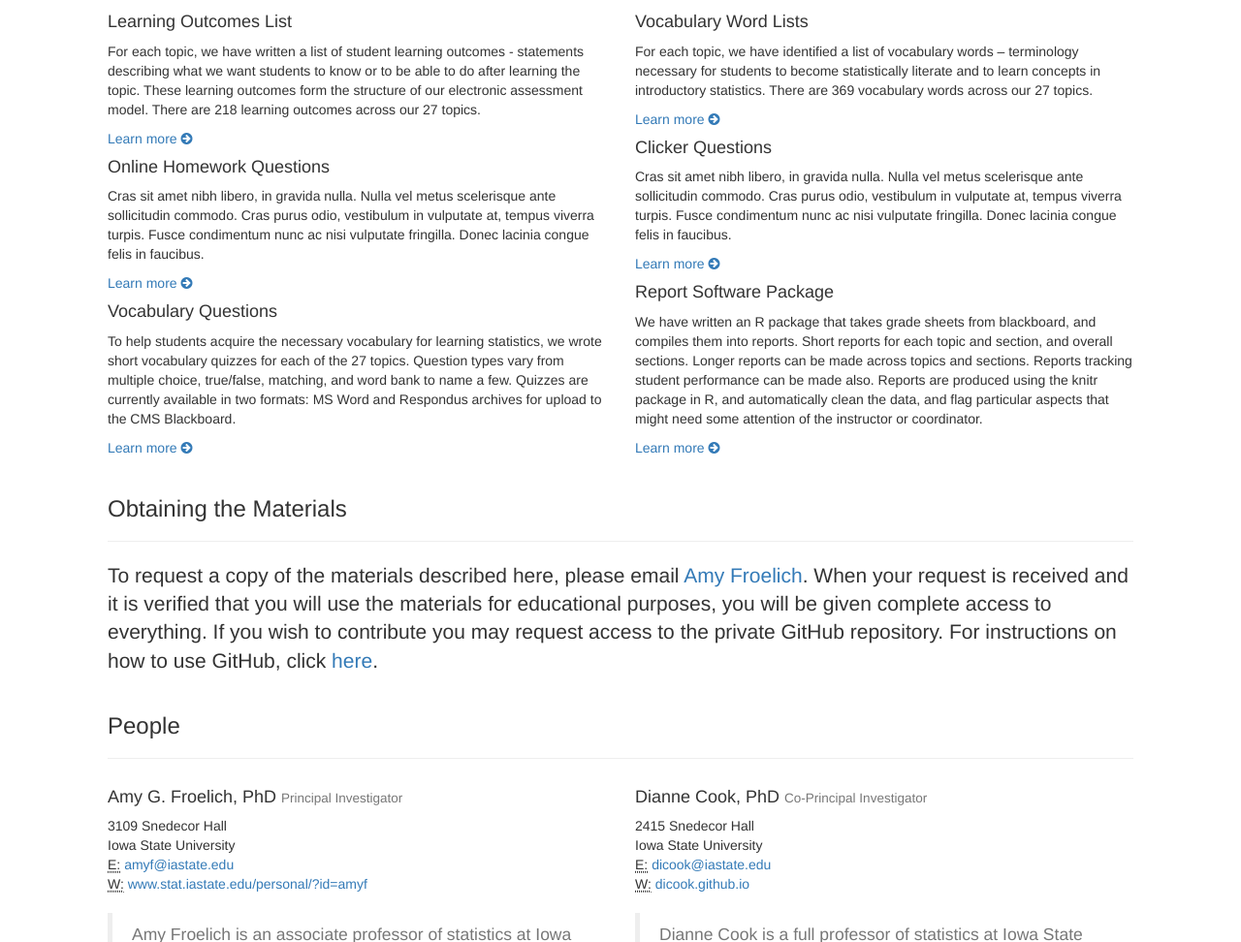
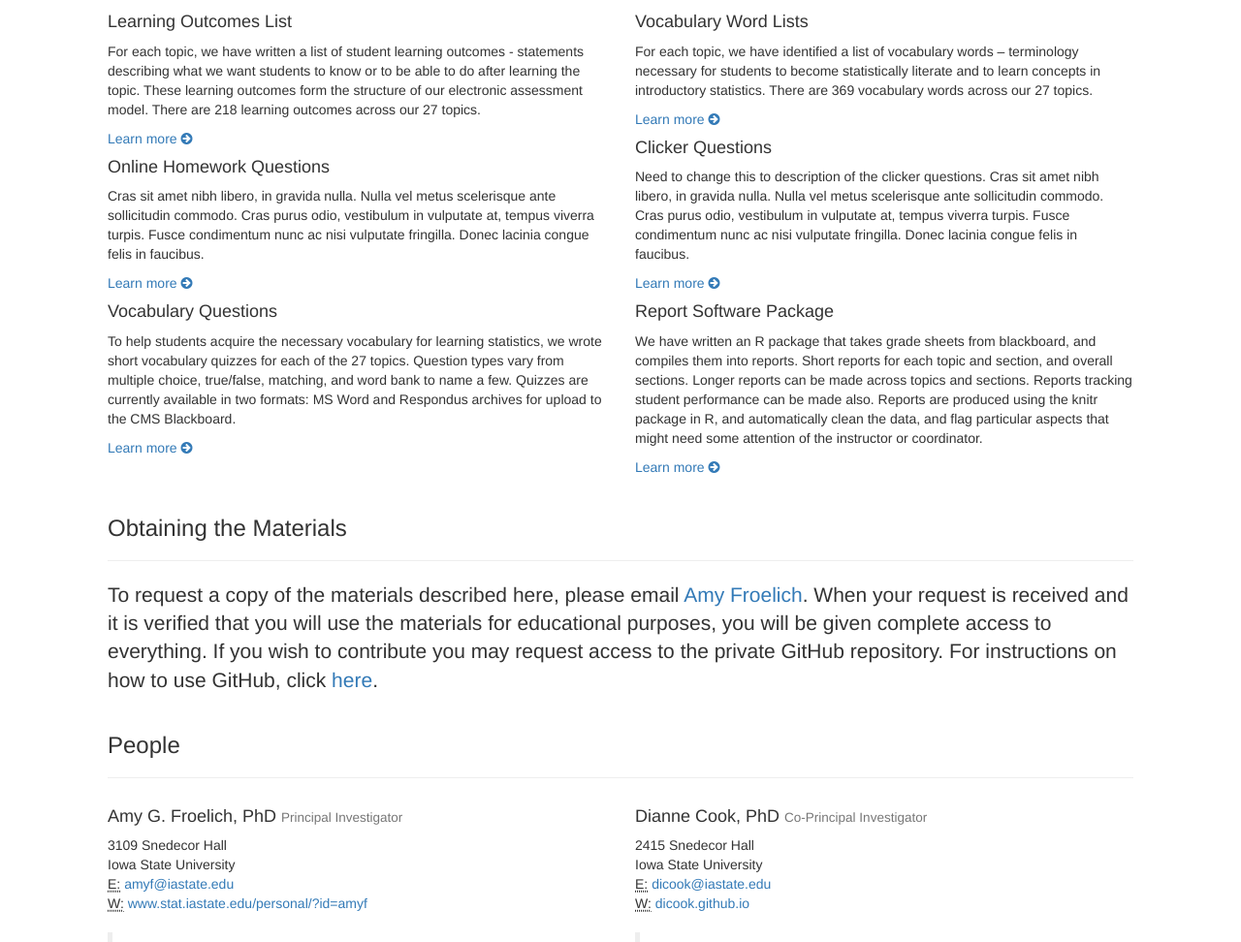
Before and after one commit to introstat/introstat.github.io, a plain HTML site: page index.html in a window 1280 px wide. Shown: the part 954-1926 px from the top of the page at 97% size. Drawn offline with nearby package versions, Linux system fonts and the light colour scheme.

Commit message:
testing changes

```diff
--- a/index.html
+++ b/index.html
@@ -294,7 +294,7 @@
          <a href="vocabwords.html">Learn more <i class="fa fa-arrow-circle-right"></i></a>
 
          <h4>Clicker Questions</h4>
-         <p>Cras sit amet nibh libero, in gravida nulla. Nulla vel metus scelerisque ante sollicitudin commodo. Cras purus odio, vestibulum in vulputate at, tempus viverra turpis. Fusce condimentum nunc ac nisi vulputate fringilla. Donec lacinia congue felis in faucibus.</p>
+         <p>Need to change this to description of the clicker questions. Cras sit amet nibh libero, in gravida nulla. Nulla vel metus scelerisque ante sollicitudin commodo. Cras purus odio, vestibulum in vulputate at, tempus viverra turpis. Fusce condimentum nunc ac nisi vulputate fringilla. Donec lacinia congue felis in faucibus.</p>
          <a href="clickerquestions.html">Learn more <i class="fa fa-arrow-circle-right"></i></a>
 
          <h4>Report Software Package</h4>
```
